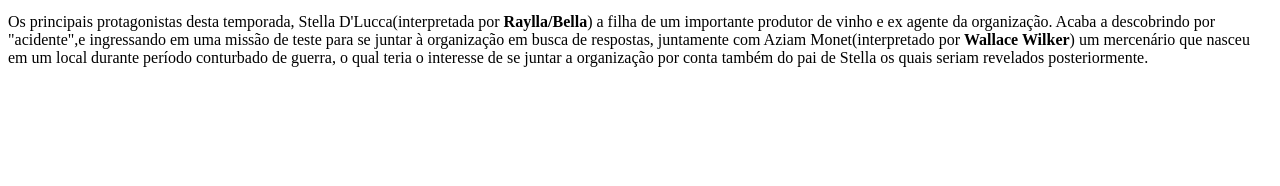
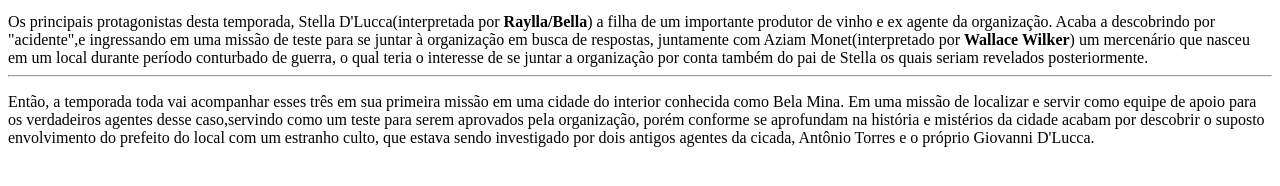
Before and after one commit to Putzlek/Site_cicada, a plain HTML site: page temporadas.html in a window 1280 px wide. Shown: the part 354-540 px from the top of the page. Drawn offline with Linux system fonts and the light colour scheme.

Commit message:
Update temporadas.html

```diff
--- a/temporadas.html
+++ b/temporadas.html
@@ -31,6 +31,12 @@
         para se juntar à organização em busca de respostas, juntamente com Aziam Monet(interpretado por <strong>Wallace Wilker</strong>) um
         mercenário que nasceu em um local durante período conturbado de guerra, o qual teria o interesse de se juntar a
         organização por conta também do pai de Stella os quais seriam revelados posteriormente.
+        <hr>
+        <p> Então, a temporada toda vai acompanhar esses três em sua primeira missão em uma cidade do interior conhecida como Bela Mina.
+            Em uma missão de localizar e servir como equipe de apoio para os verdadeiros agentes desse caso,servindo como um teste para serem aprovados pela organização,
+            porém conforme se aprofundam na história e mistérios da cidade acabam por descobrir o suposto envolvimento do prefeito do local
+            com um estranho culto, que estava sendo investigado por dois antigos agentes da cicada, Antônio Torres e o próprio Giovanni D'Lucca.
+        </p>
 
 
 
```
